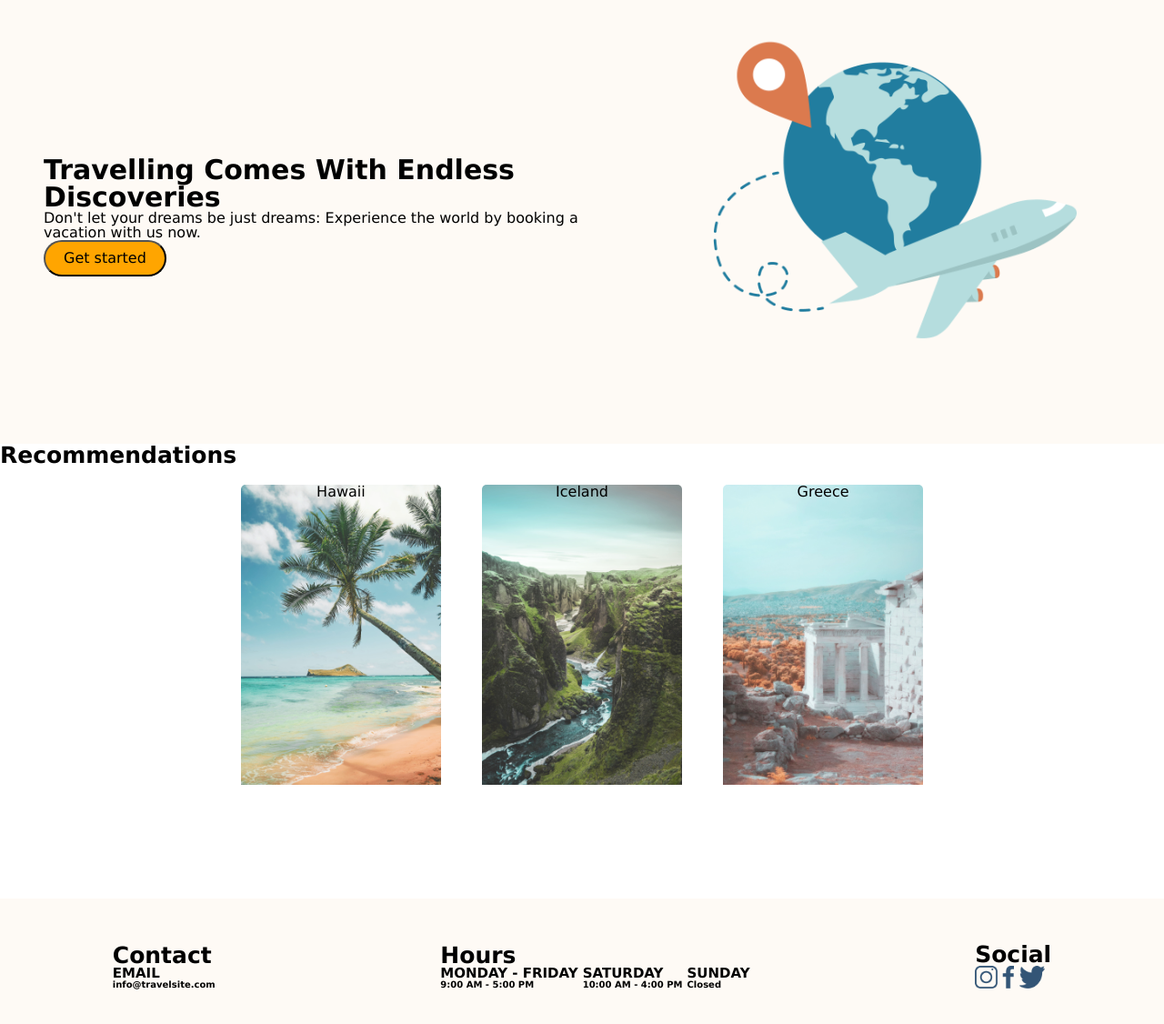
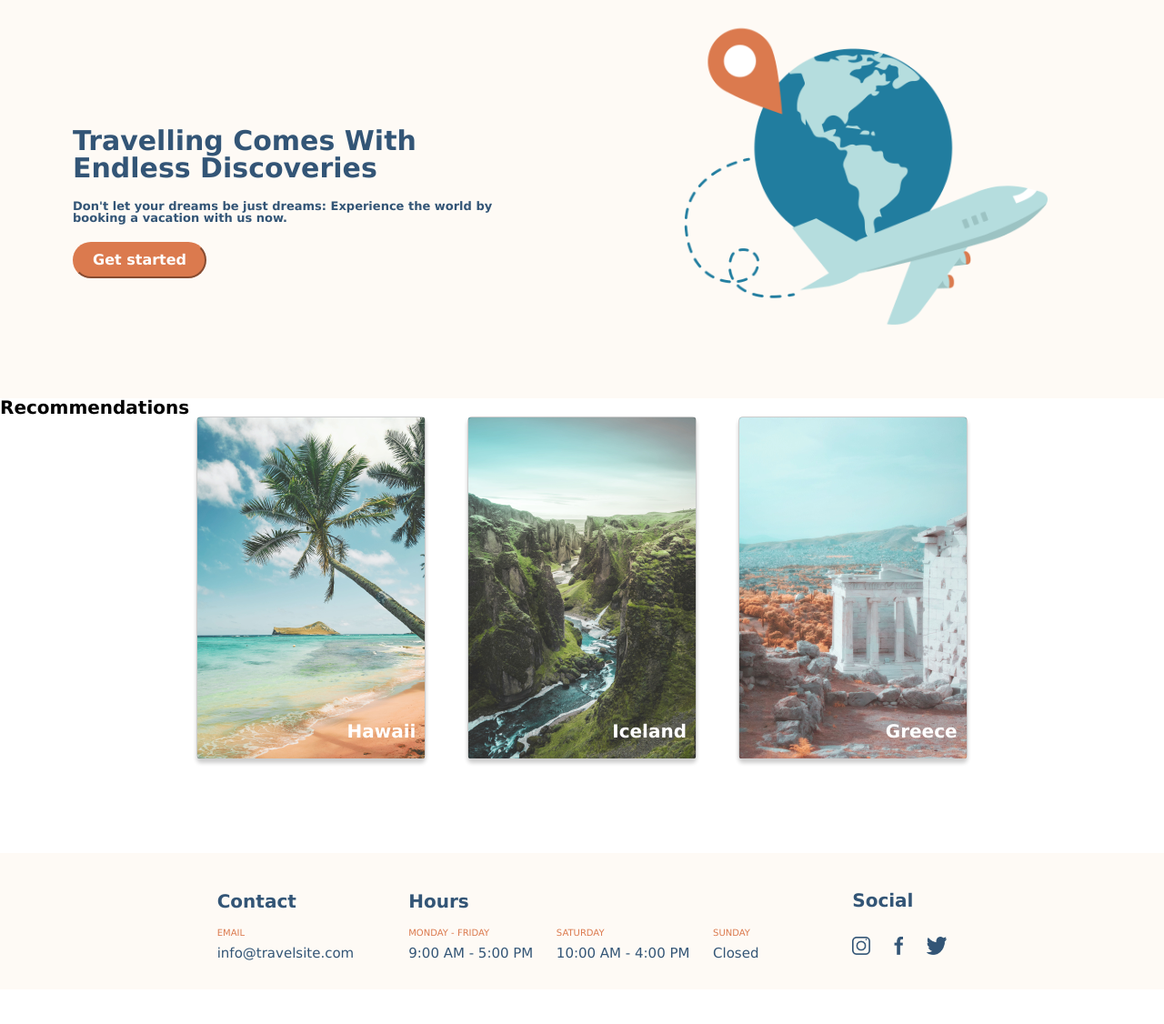
Before and after one commit to IreneHuynh/irene-huynh-travelsite, a plain HTML site: page index.html in a window 1280 px wide. Shown: the part 68-1194 px from the top of the page at 91% size. After the commit the page ends 1156 px from the top, so only its background shows below. Drawn offline with Linux system fonts and the light colour scheme.

Commit message:
adding changes to landing cards

```diff
--- a/css/global.css
+++ b/css/global.css
@@ -15,6 +15,7 @@ section{
     font-size: 100%;
     line-height: 1;
     max-width: 1280px;
+    font-weight: 900;
 }
 
 /* This is to reset all the element's padding and margins  */
--- a/css/main.css
+++ b/css/main.css
@@ -5,7 +5,8 @@
     padding: 20px;
 }
 .header__link__travelsite{
-    font-weight: bold;
+    font-weight: 900;
+    color:#335576;
 }
 .header__nav{
     display:flex;
@@ -19,24 +20,33 @@
 }
 .travel__background{
     background-color: #fefaf5;
-    height: 500px;
+    height: 450px;
     display:flex;
     justify-content: space-around;
     align-items: center;
 }
 .travel__section__left{
-    width: 50%;
+    width: 40%;
 }
 .travel__section__right{
     width: 35%;
 }
 .travel__title{
     font-size:30px;
+    color:#335576;
+    margin:20px 0px;
+}
+.travel__des{
+    font-size:13px;
+    color:#335576;
+    margin:20px 0px;
 }
 .travel__button{
     border-radius: 25px;
-    background-color:orange;
+    background-color:#DB7A4E;
     padding: 10px 20px;
+    color: white;
+    border-color: #DB7A4E;
 }
 .travel__background__img{
     background-image: url(../assets/images/hero.png);
@@ -44,35 +54,46 @@
     background-size: contain;
     width:400px;
     height: 400px;
+    margin-top: 20px;
 }
 .recommend__title{
     color: black;
-    font-size:25px;
+    font-size:20px;
+    font-weight: 900;
 }
 .recommended__cards__container{
     text-align: center;
     background-color: transparent;
     margin-left: auto;
     margin-right: auto;
+    vertical-align: bottom;
 }
 .recommended__card{
     display: inline-block;
-    min-width: 200px;
-    max-width: 200px;
-    min-height: 400px;
-    max-height: 400px;
-    padding: 0px 10px;
+    width: 250px;
+    height: 375px;
     align-items: center;
     justify-content: space-between;
     margin: 20px;
     border-radius: 5px;
+    position:relative;
+    bottom: 20px;
+    border: 1px solid rgba(0, 0, 0, 0.2);
+    box-shadow: 0px 4px 4px .0px rgba(0, 0, 0, 0.2);
+}
+.recomendations__card-name{
+    font-size: 20px;
+    font-family:Verdana;
+    color: white;
+    font-weight: 900;
+    position:absolute;
+    bottom: 20px;
+    right: 10px;
 }
 .recommend__card--greece{
     background-image: url('../assets/images/greece.jpg');
     background-size: contain;
     background-repeat: no-repeat;
-    height:550px;
-    width:300px;
 }
 .recommend__card--hawaii{
     background-image: url('../assets/images/hawaii.jpg');
@@ -92,30 +113,46 @@
     display: inline-block;
 }
 .footer__title{
-    font-size:25px;
+    font-size:20px;
+    padding: 10px;
+    color:#335576;
 }
 .footer__subheader{
-    font-size:15px;
+    font-size:10px;
+    font-weight: normal;
+    padding: 10px 10px;
+    color:#DB7A4E;
 }
 .footer__subtext{
-    font-size: 10px;
+    font-size: 15px;
+    font-weight:normal;
+    padding: 0px 10px;
+    color:#335576;
 }
 .footer__container{
     background-color: #fefaf5;
     height: 150px;
     display:flex;
-    justify-content: space-around;
+    justify-content: center;
     align-items: center;
 }
 .footer__contact{
     display: inline-block;
+    margin: 0px 20px;
 }
 .footer__hours{
     display: inline-block;
+    width: 35%;
+    margin: 0px 20px;
 }
 .footer__social{
     display: inline-block;
+    margin: 0px 20px;
+}
+.footer__container__images{
+    display: inline-block;
 }
 .footer__img{
-    height:25px;
+    height:20px;
+    padding: 20px 10px 3px 10px;
 }
--- a/index.html
+++ b/index.html
@@ -34,9 +34,9 @@
     <section class="recommendations__background">
         <h2 class="recommend__title">Recommendations</h2>
         <section class="recommended__cards__container">
-            <section class="recommended__card recommend__card--hawaii"><p>Hawaii</p></section>
-            <section class="recommended__card recommend__card--iceland"><p>Iceland</p></section>
-            <section class="recommended__card recommend__card--greece"><p>Greece</p></section>
+            <section class="recommended__card recommend__card--hawaii"><p class="recomendations__card-name">Hawaii</p></section>
+            <section class="recommended__card recommend__card--iceland"><p class="recomendations__card-name">Iceland</p></section>
+            <section class="recommended__card recommend__card--greece"><p class="recomendations__card-name">Greece</p></section>
         </section>
     </section>
     <footer class="footer__container">
@@ -64,9 +64,11 @@
             </section>
             <section class="footer__social">
                 <h3 class="footer__title">Social</h3>
-                <img class="footer__img" src="./assets/Icons/icon-instagram.png">
-                <img class="footer__img" src="./assets/Icons/icon-facebook.png">
-                <img class="footer__img" src="./assets/Icons/icon-twitter.png">
+                <section class="footer__container__images">
+                    <img class="footer__img" src="./assets/Icons/icon-instagram.png">
+                    <img class="footer__img" src="./assets/Icons/icon-facebook.png">
+                    <img class="footer__img" src="./assets/Icons/icon-twitter.png">
+                </section>
             </section>
     </footer>
 </body>
```
